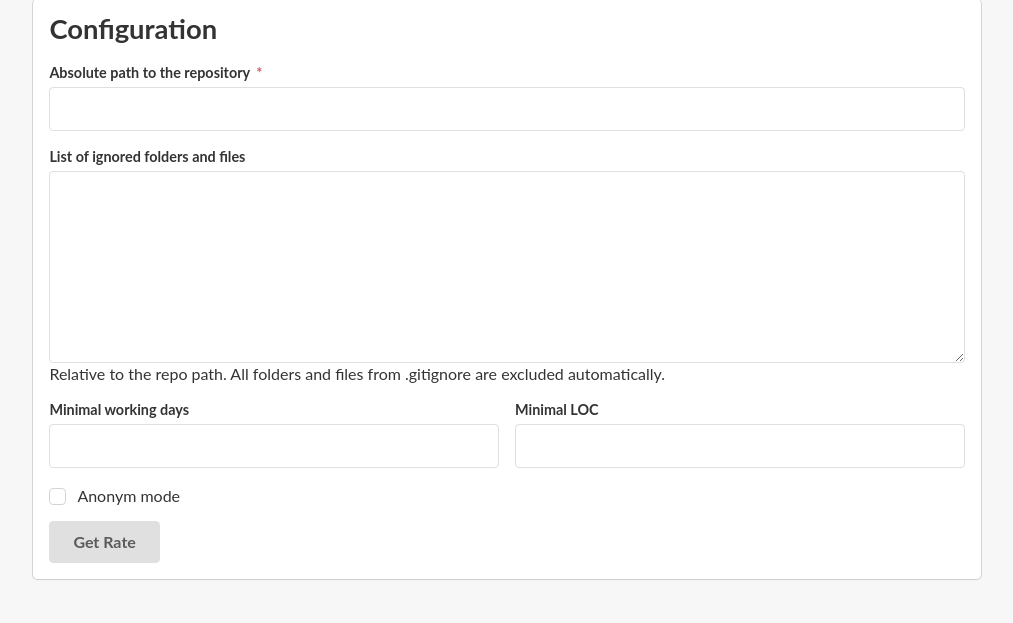
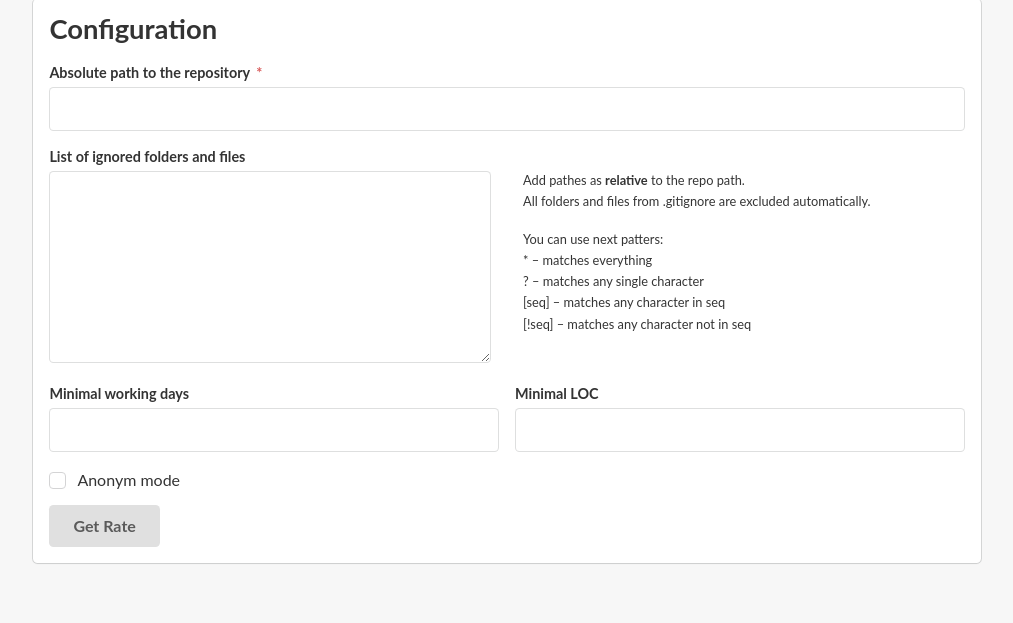
Before and after one commit to scabbiaza/coders-efficiency, a Flask app: page / in a window 1280 px wide. Shown: the part 100-723 px from the top of the page, without its empty margins (133-1146 px from the left). Run offline with Flask 2, Linux system fonts and the light colour scheme; some libraries are stand-ins or nearby versions.

Commit message:
Add validation for ignored pathes
Add tip in the config form for ignored pathes.

```diff
--- a/codeff/forms.py
+++ b/codeff/forms.py
@@ -22,10 +22,8 @@ def ignore_pathes_validate(form, field):
     if not ignore_pathes:
         return
     for path in ignore_pathes:
-        pass
-        # TODO: create list of valid values
-        # if not os.path.isdir(form.repo_path.data + path):
-        #     raise ValidationError('Path %s is not exist' % path)
+        if path[0] == '/':
+            raise ValidationError('Path %s is not relative' % path)
 
 
 def min_days_validate(form, field):
@@ -42,8 +40,7 @@ def min_loc_validate(form, field):
 
 class ConfigForm(Form):
     repo_path = StringField('Absolute path to the repository', [DataRequired('Field is required'), repo_path_validate])
-    ignore_pathes = TextAreaField('List of ignored folders and files', [ignore_pathes_validate],
-                                  description="Relative to the repo path. All folders and files from .gitignore are excluded automatically.")
+    ignore_pathes = TextAreaField('List of ignored folders and files', [ignore_pathes_validate])
     min_days = IntegerField('Minimal working days', [Optional(), min_days_validate])
     min_loc = IntegerField('Minimal LOC', [Optional(), min_loc_validate])
     anonym = BooleanField('Anonym mode')
--- a/codeff/templates/home.html
+++ b/codeff/templates/home.html
@@ -15,7 +15,29 @@
                     {{ form_errors(form) }}
                     <form class="ui form configurations" action="{{ url_for('.home') }}#rate" method="POST">
                         {{ form_field(form, form.repo_path) }}
-                        {{ form_field(form, form.ignore_pathes) }}
+                        <div class="ui grid">
+                            <div class="eight wide column">
+                                {{ form_field(form, form.ignore_pathes) }}
+                            </div>
+                            <div class="eight wide column">
+                                <br/>
+                                <p><small>
+                                    Add pathes as <strong>relative</strong> to the repo path.<br/>
+                                    All folders and files from .gitignore are excluded automatically.
+                                </small></p>
+                                <p><small>
+                                    You can use next patters:<br/>
+                                    * – matches everything<br/>
+                                    ? – matches any single character<br/>
+                                    [seq] – matches any character in seq<br/>
+                                    [!seq] – matches any character not in seq
+                                </small></p>
+{#                                <p><small>#}
+{#                                    For a literal match, wrap the meta-characters in brackets. For example, '[?]' matches the character '?'.#}
+{#                                </small></p>#}
+{#                                <br/>#}
+                            </div>
+                        </div><br/>
                         <div class="two fields">
                             {{ form_field(form, form.min_days) }}
                             {{ form_field(form, form.min_loc) }}
```
